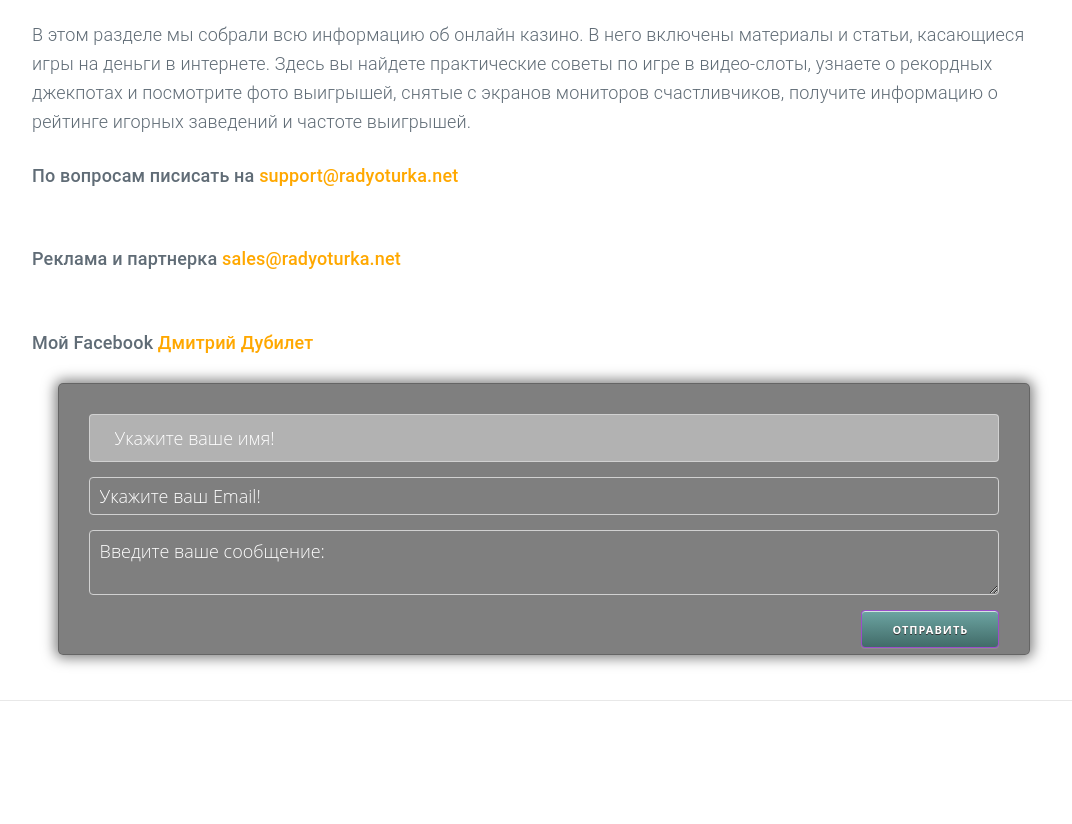
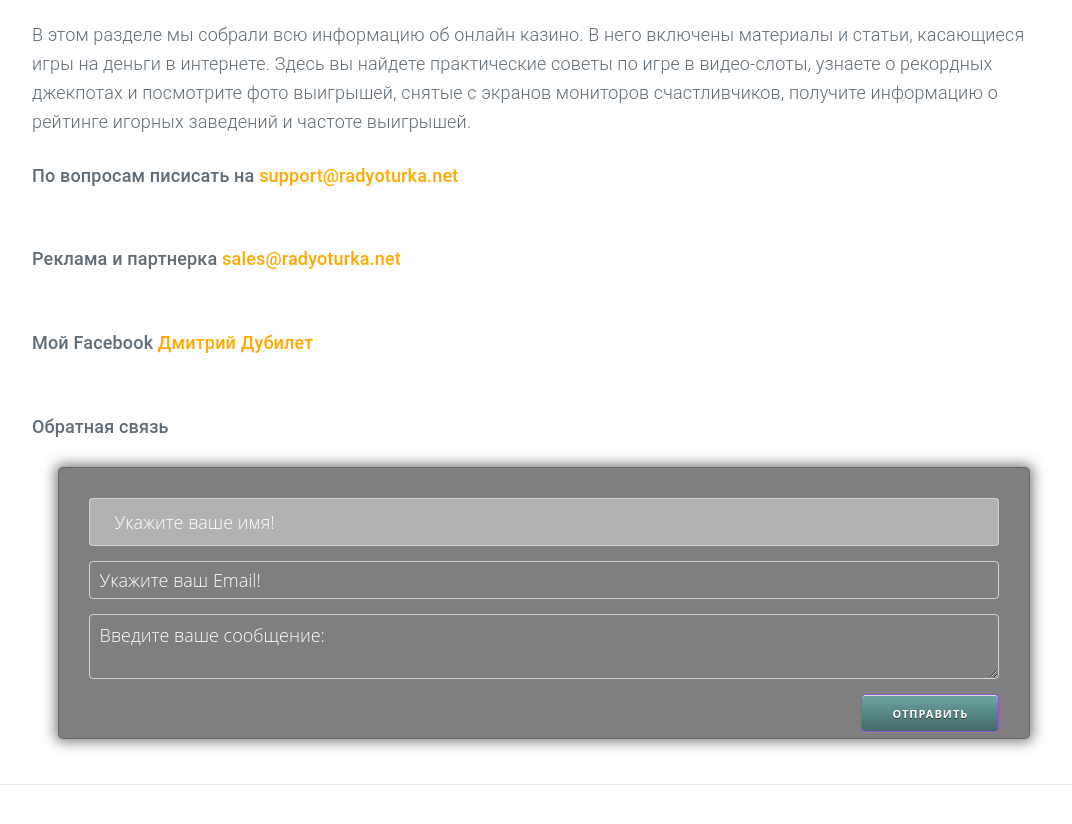
Before and after one commit to alisaklumakova/alisaklumakova.github.io, a Jekyll site: the page built from about.md, in a window 1280 px wide and 900 px high, scrolled down 590 px. Shown: the top 824 px of the window, without its empty margins (96-1168 px from the left). Built offline with Jekyll 4.4.1, drawn with Linux system fonts in a browser that asks for light colours; nearby versions of some CDN libraries.

Commit message:
Update about.html

```diff
--- a/_layouts/about.html
+++ b/_layouts/about.html
@@ -28,6 +28,7 @@
   <p style="padding-top: 30px; font-size: 18px; font-weight: 500;">Реклама и партнерка <span style="color:#ffa800; font-size: 18px; font-weight: 500;">sales@radyoturka.net</span></p>
   <p style="padding-top: 30px; font-size: 18px; font-weight: 500;">Мой Facebook <a style="color:#ffa800; font-size: 18px; font-weight: 500; text-decoration: none;" href="https://www.facebook.com/dubilet?fref=search&__tn__=%2Cd%2CP-R&eid=ARBP5rcvyiK3bnNoy_RTsVUtibirhv5_fW2dI5f1DJ4L1-3eiBCsnpZvoxD1HTUSo98BBhTIFNzvT95b">Дмитрий Дубилет</a></p>
   <div id="call1">
+  <p style="padding-top: 30px; font-size: 18px; font-weight: 500;">Обратная связь
   <div class="callback">
   <form>
     <input name="name" placeholder="Укажите ваше имя!" class="name" required />
```
